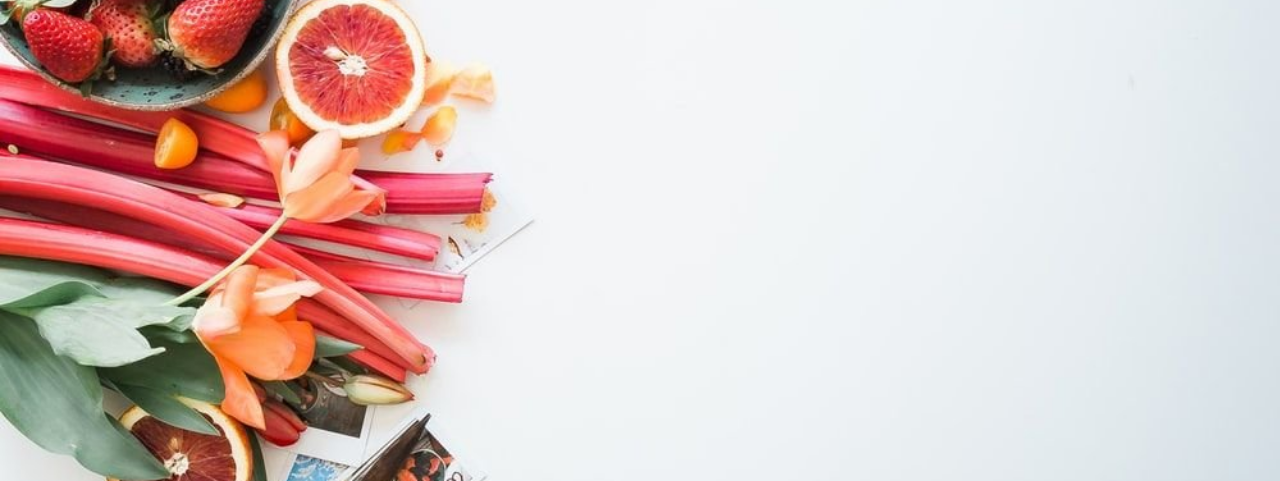
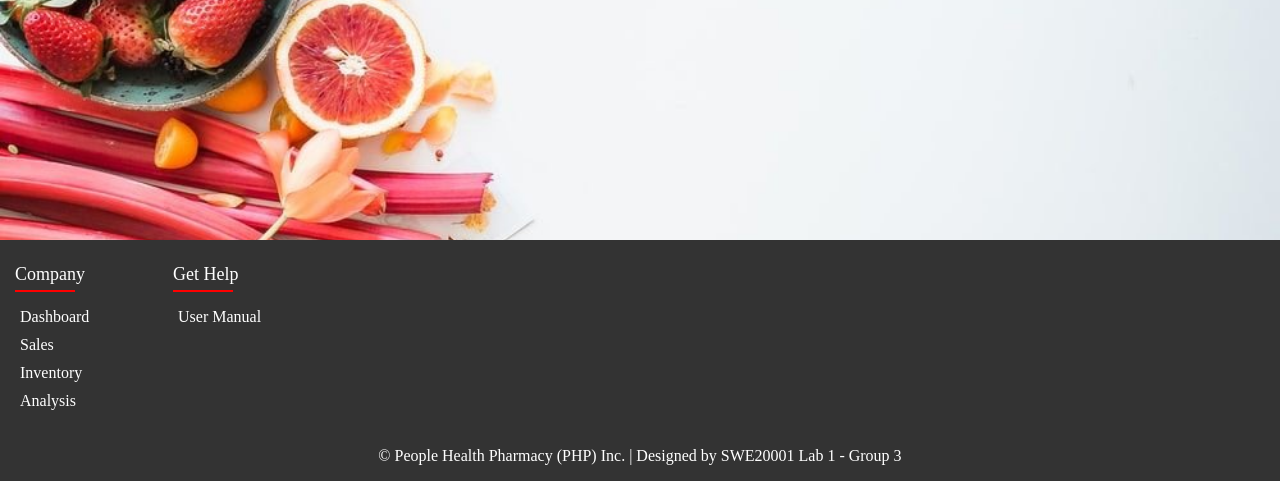
Before and after one commit to Jun-Wee/Sales-Reporting-and-Prediction-System, a PHP site: page /Project/index.php in a window 1280 px wide. Shown: the part 319-800 px from the top of the page. Run offline with PHP 8.4, Linux system fonts and the light colour scheme.

Commit message:
adding footer, modify css

```diff
--- a/Project/include/footer.php
+++ b/Project/include/footer.php
@@ -19,7 +19,6 @@
                     <li><a href="">User Manual</a></li>
                 </ul>
             </div>
-
         </div>
     </div>
     <div class="footer-bottom">
--- a/Project/index.php
+++ b/Project/index.php
@@ -13,9 +13,9 @@
 <h1 class = "para1">
     People Health Pharmacy
 </h1>
-<p class = "para1">
+<p class = "para2">
     People Health Pharmacy is a small pharmacy based in Hawthorn. We offer various medicine, health care products and accessories.
 </p>
 
-
+<?php include("include/footer.php");?>
 </body>
--- a/Project/login_page.php
+++ b/Project/login_page.php
@@ -29,7 +29,6 @@ function checkTime(i) {
 <!-- login form -->
 <form id="loginForm" method="post" action="login_process.php">
     <h2>Login</h2>
-    <p>
       <label for="username">Username&#58;</label>
       <input id="username" type="text" name="usrName" value="admin" />
     </p>
--- a/Project/salesmodule.php
+++ b/Project/salesmodule.php
@@ -106,7 +106,6 @@ function myFunction() {
       </form>
     </div>
   </aside>
-
   <?php include("include/footer.php");?>
 </body>
 </html>
--- a/Project/style/style.css
+++ b/Project/style/style.css
@@ -96,7 +96,7 @@ label{
   padding: 10px;
 }
 
-input[type=text], input[type=password] {
+#username[type=text], #password[type=password] {
   width: 10%;
   padding: 10px 20px;
   margin: 8px 0;
@@ -111,7 +111,7 @@ input[type=text], input[type=password] {
   background-size:cover;
 }
 
-h1.para1 {
+.para1 {
   font-family: verdana;
   font-size: 45px;
   text-align: right;
@@ -119,7 +119,7 @@ h1.para1 {
   padding-top: 15px;
 }
 
-p.para1 {
+.para2 {
   font-family: verdana;
   font-size: 20px;
   text-align: left;
@@ -130,12 +130,11 @@ p.para1 {
 
 /* footer section */
 .footer{
-  position: absolute;
+  position: fixed;
   background-color: #333;
-  padding: 70px 0;
   bottom: 0;
+  width: 100%;
 }
-
 
 .footer-bottom {
   color: white;
@@ -143,8 +142,9 @@ p.para1 {
 }
 
 .footer-column{
-  width: 25%;
+  width: 10%;
   padding: 0 15px;
+  margin:0;
 }
 
 .footer-column h4{
@@ -167,11 +167,6 @@ p.para1 {
   width: 60px;
 }
 
-.container{
-  max-width: 1500px;
-  margin: auto;
-}
-
 .row{
   display: flex;
   flex-wrap: wrap;
@@ -183,16 +178,16 @@ p.para1 {
   margin-top: -12px;
 }
 
-.footer-column li{
-  padding: 5px;
-}
-
 .footer-column a{
   text-decoration: none;
   color: white;
 }
 
-.footer-column ul li a:hover{
+.footer-column li a:hover{
   padding-left: 10px;
   color: aqua;
 }
+
+.footer-column li{
+  padding:5px;
+}
```
